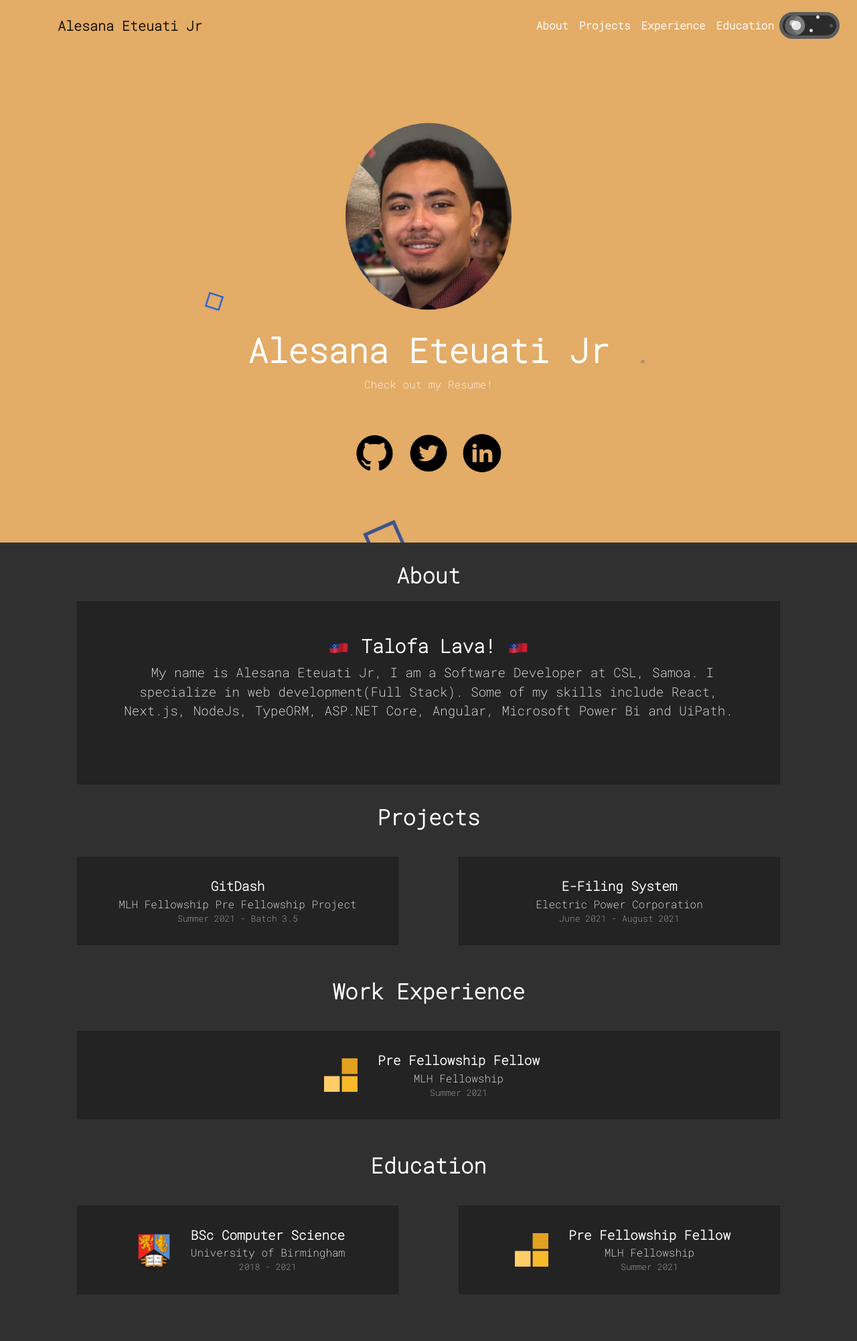
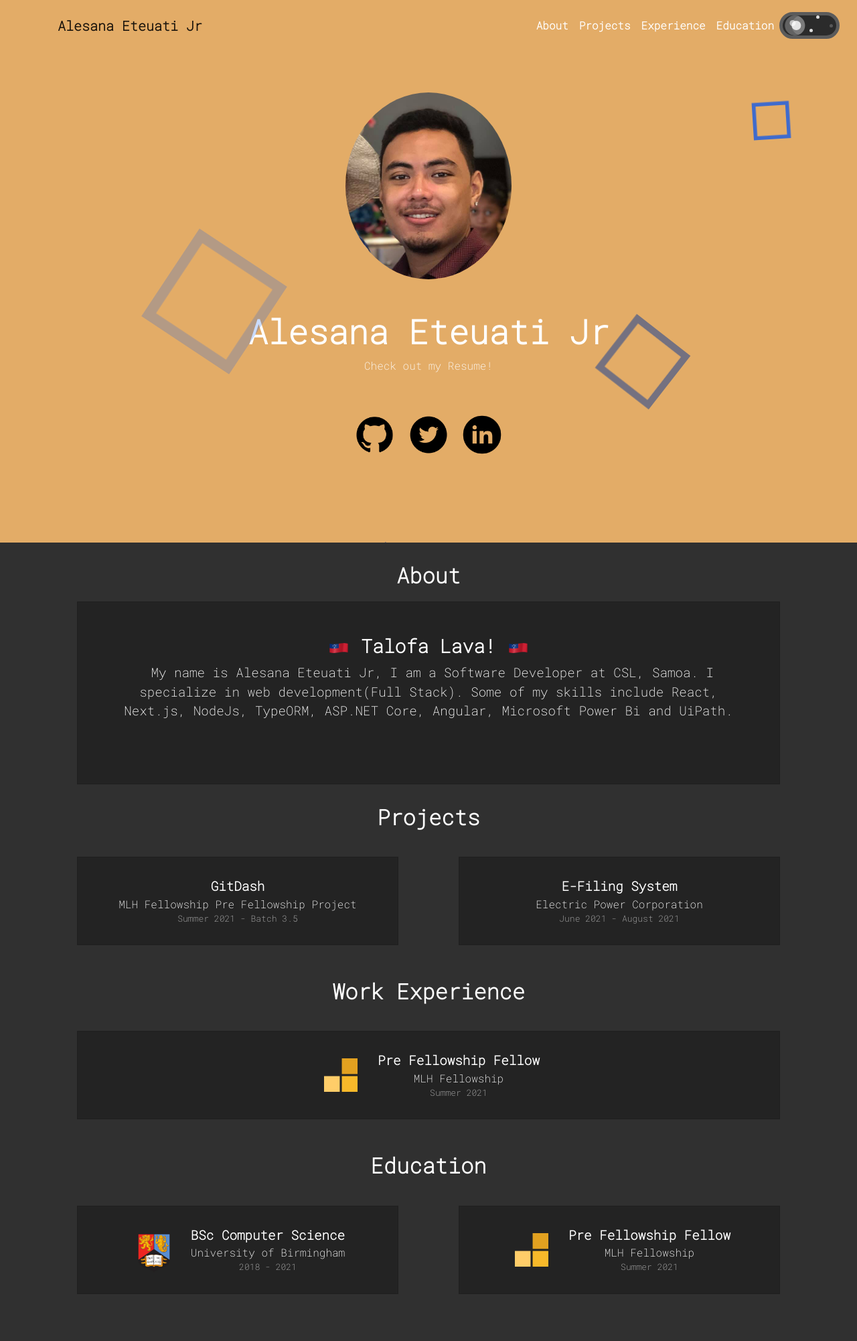
Before and after one commit to Green-Ranger11/Alesana-Eteuati-Jr, a Jekyll site: the page built from index.html, in a window 1280 px wide. Shown: the whole page at 67% size. Built offline with Jekyll 4.4.1, drawn with Linux system fonts in a browser that asks for light colours; nearby versions of some CDN libraries.

Commit message:
Refactor profile

```diff
--- a/_includes/profile.html
+++ b/_includes/profile.html
@@ -1,8 +1,11 @@
-
 <div class="home">
-<div class="profile">
-  <div class="profile-picture">
-    <img src="./assets/img/logo.png" alt="{{ site.title }}" />
+  <div class="d-flex flex-column justify-content-center mt-5 profile">
+    <div class="mb-5 profile-picture">
+      <img
+        src="./assets/img/logo.png"
+        alt="{{ site.title }}"
+        class="rounded-circle"
+      />
     </div>
     <h1>{{ site.title }}</h1>
 
@@ -16,6 +19,7 @@
       </button>
     </div>
     {% endif %}
+
     <div class="social d-flex flex-column">
       <div class="d-flex justify-content-center">
         <!-- If social links are defined in config then icons will show -->
--- a/_sass/all.scss
+++ b/_sass/all.scss
@@ -45,6 +45,12 @@ body {
   background-color: var(--body-color);
   margin-bottom: 50px;
   color: var(--text-color);
+}
+
+h1 {
+  font-size: 50px;
+  font-weight: 700;
+  color: var(--title-color);
 }
 
 h2 {
--- a/_sass/profile.scss
+++ b/_sass/profile.scss
@@ -6,30 +6,10 @@
 }
 
 .profile {
-    position: absolute;
-    top: 50%;
-    left: 50%;
-    transform: translate(-50%, -50%);
     color: #fff;
     text-align: center;
-    margin-bottom: 50px;
-    h1 {
-        font-size: 50px;
-        font-weight: 700;
-        color: var(--title-color);
-    }
-
-    img {
-        border-radius: 50%;
-        max-width: 100%;
-        max-height: 100%;
-        margin-left: auto;
-        margin-right: auto;
-        display: block;
-    }
 
     .profile-picture {
-        margin-bottom: 30px;
         z-index: 1;
     }
 
@@ -45,12 +25,6 @@
     background-color: var(--banner-light-blue) !important;
     margin-top: 50px;
     align-items: center;
-
-    h1 {
-      margin-top: 30px;
-      font-size: 30px;
-      font-family: "Roboto Mono", monospace;
-    }
 
     .social-image {
       padding: 10px;
@@ -77,38 +51,38 @@
   border: solid 1px darken(#0040C1, 8%);
   transform-origin: top left;
   transform: scale(0) rotate(0deg) translate(-50%, -50%);
-  animation: cube 12s ease-in forwards infinite;
+  animation: cube 5s ease-in forwards infinite;
 
   &:nth-child(2n) {
     border-color: lighten(#0040C1, 10%);
   }
 
   &:nth-child(2) {
-    animation-delay: 2s;
+    animation-delay: 1s;
     left: 25vw;
     top: 40vh;
   }
 
   &:nth-child(3) {
-    animation-delay: 4s;
+    animation-delay: 2s;
     left: 75vw;
     top: 50vh;
   }
 
   &:nth-child(4) {
-    animation-delay: 6s;
+    animation-delay: 3s;
     left: 90vw;
     top: 10vh;
   }
 
   &:nth-child(5) {
-    animation-delay: 8s;
+    animation-delay: 4s;
     left: 10vw;
     top: 85vh;
   }
 
   &:nth-child(6) {
-    animation-delay: 10s;
+    animation-delay: 5s;
     left: 50vw;
     top: 10vh;
   }
```
Also changed, not shown: other parts of _includes/profile.html (+6 -7 lines). Lines whose indentation alone changed are shown as unchanged.
